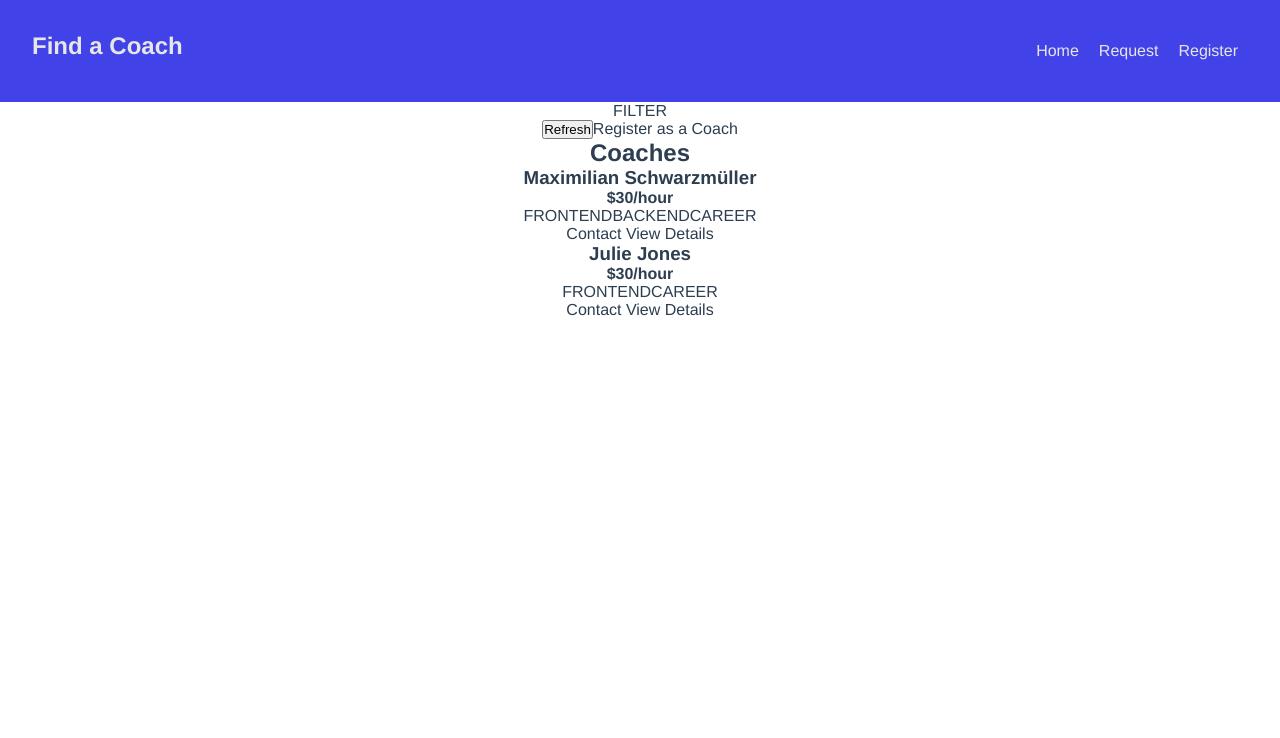
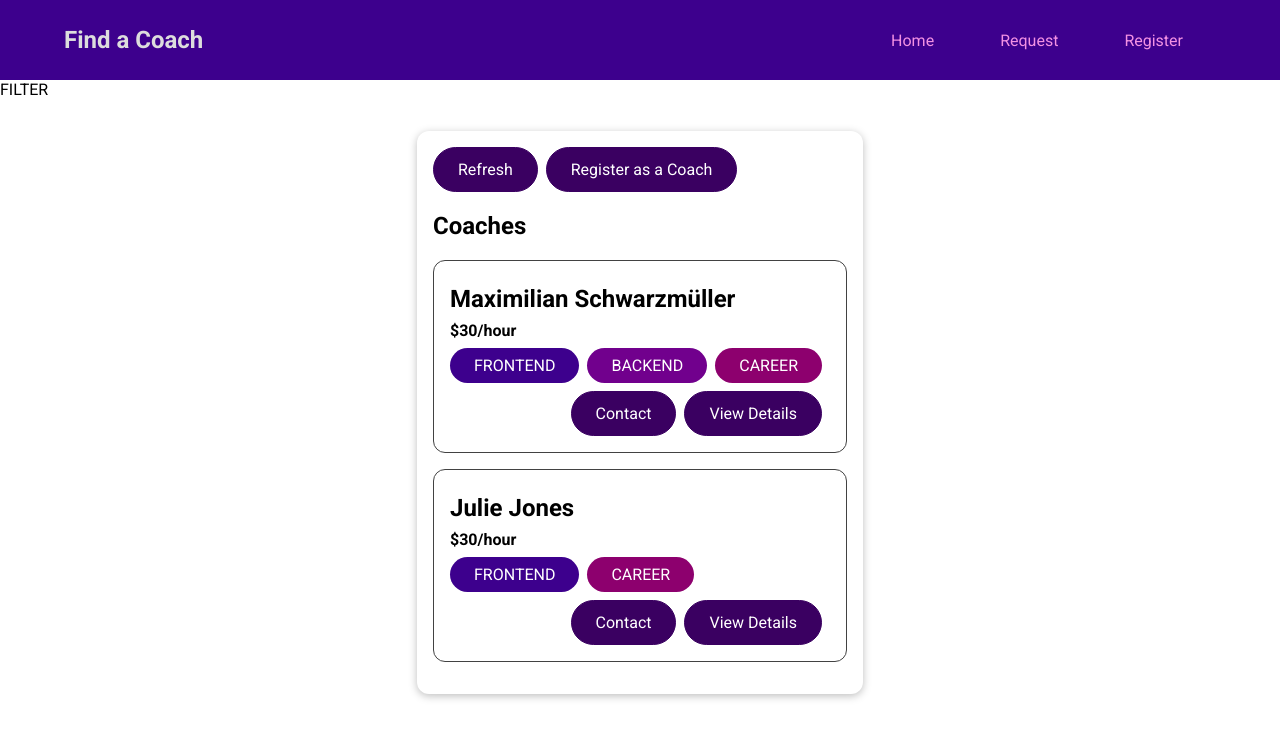
Before and after one commit to IamMK/FindaCoach, a Vue app: page /coaches in a window 1280 px wide. Shown: the top 738 px of the page. Built offline with nearby package versions, Linux system fonts and the light colour scheme.

Commit message:
Css styled

```diff
--- a/src/App.vue
+++ b/src/App.vue
@@ -13,22 +13,18 @@ export default {
 };
 </script>
 
-<style lang="scss">
+<style>
+@import url("https://fonts.googleapis.com/css2?family=Roboto:wght@400;700&display=swap");
+
 * {
-  margin: 0;
-  padding: 0;
   box-sizing: border-box;
 }
 
-#app {
-  font-family: Avenir, Helvetica, Arial, sans-serif;
-  -webkit-font-smoothing: antialiased;
-  -moz-osx-font-smoothing: grayscale;
-  text-align: center;
-  color: #2c3e50;
+html {
+  font-family: "Roboto", sans-serif;
 }
-a {
-  color: inherit;
-  text-decoration: none;
+
+body {
+  margin: 0;
 }
 </style>
--- a/src/components/coaches/CoachItem.vue
+++ b/src/components/coaches/CoachItem.vue
@@ -2,7 +2,6 @@
   <li>
     <h3>{{ fullName }}</h3>
     <h4>${{ rate }}/hour</h4>
-  </li>
     <div>
       <base-badge
         v-for="area in areas"
@@ -15,6 +14,7 @@
       <base-button link :to="coachContactLink"> Contact </base-button>
       <base-button link :to="coachDetailLink">View Details</base-button>
     </section>
+  </li>
 </template>
 
 <script lang="ts">
@@ -41,3 +41,30 @@ export default defineComponent({
   },
 });
 </script>
+
+<style scoped lang="scss">
+li {
+  margin: 1rem 0;
+  border: 1px solid #424242;
+  border-radius: 12px;
+  padding: 1rem;
+}
+
+h3 {
+  font-size: 1.5rem;
+}
+
+h3,
+h4 {
+  margin: 0.5rem 0;
+}
+
+div {
+  margin: 0.5rem 0;
+}
+
+.actions {
+  display: flex;
+  justify-content: flex-end;
+}
+</style>
--- a/src/components/layout/TheHeader.vue
+++ b/src/components/layout/TheHeader.vue
@@ -18,27 +18,63 @@
 </template>
 
 <style lang="scss">
-.header {
-  background-color: rgb(66, 66, 233);
-  padding: 2em;
-  color: rgb(230, 230, 230);
-  .navigation {
-    display: flex;
-    flex-direction: row;
-    justify-content: space-between;
-    &__linkWrapper {
-      display: flex;
-      flex-direction: row;
-      justify-content: space-between;
-      list-style: none;
-    }
-    &__link {
-      padding: 10px;
-      a {
-        width: 100%;
-        height: 100%;
-      }
-    }
-  }
+header {
+  width: 100%;
+  height: 5rem;
+  background-color: #3d008d;
+  display: flex;
+  justify-content: center;
+  align-items: center;
+  color: #ddd;
+}
+
+header a {
+  text-decoration: none;
+  color: #f391e3;
+  display: inline-block;
+  padding: 0.75rem 1.5rem;
+  border: 1px solid transparent;
+}
+
+a:active,
+a:hover,
+a.router-link-active {
+  border: 1px solid #f391e3;
+}
+
+h1 {
+  margin: 0;
+}
+
+h1 a {
+  color: white;
+  margin: 0;
+}
+
+h1 a:hover,
+h1 a:active,
+h1 a.router-link-active {
+  border-color: transparent;
+}
+
+header nav {
+  width: 90%;
+  margin: auto;
+  display: flex;
+  justify-content: space-between;
+  align-items: center;
+}
+
+header ul {
+  list-style: none;
+  margin: 0;
+  padding: 0;
+  display: flex;
+  justify-content: center;
+  align-items: center;
+}
+
+li {
+  margin: 0 0.5rem;
 }
 </style>
--- a/src/components/ui/BaseBadge.vue
+++ b/src/components/ui/BaseBadge.vue
@@ -20,3 +20,29 @@ export default defineComponent({
   },
 });
 </script>
+
+<style lang="scss" scoped>
+.badge {
+  background-color: #ccc;
+  color: #252525;
+  border-radius: 30px;
+  padding: 0.5rem 1.5rem;
+  display: inline-block;
+  margin-right: 0.5rem;
+}
+
+.frontend {
+  background-color: #3d008d;
+  color: white;
+}
+
+.backend {
+  background-color: #71008d;
+  color: white;
+}
+
+.career {
+  background-color: #8d006e;
+  color: white;
+}
+</style>
--- a/src/components/ui/BaseButton.vue
+++ b/src/components/ui/BaseButton.vue
@@ -1,8 +1,10 @@
 <template>
-  <button v-if="!link" :class="mode">
+  <button class="button" v-if="!link" :class="'button--' + mode">
     <slot></slot>
   </button>
-  <router-link v-else :to="to" :class="mode"><slot></slot></router-link>
+  <router-link class="button" v-else :to="to" :class="'button--' + mode"
+    ><slot></slot
+  ></router-link>
 </template>
 
 <script lang="ts">
@@ -26,3 +28,46 @@ export default {
   },
 };
 </script>
+
+<style lang="scss" scoped>
+button,
+a {
+  text-decoration: none;
+  padding: 0.75rem 1.5rem;
+  font: inherit;
+  background-color: #3a0061;
+  border: 1px solid #3a0061;
+  color: white;
+  cursor: pointer;
+  border-radius: 30px;
+  margin-right: 0.5rem;
+  display: inline-block;
+}
+
+a:hover,
+a:active,
+button:hover,
+button:active {
+  background-color: #270041;
+  border-color: #270041;
+}
+
+.flat {
+  background-color: transparent;
+  color: #3a0061;
+  border: none;
+}
+
+.outline {
+  background-color: transparent;
+  border-color: #270041;
+  color: #270041;
+}
+
+.flat:hover,
+.flat:active,
+.outline:hover,
+.outline:active {
+  background-color: #edd2ff;
+}
+</style>
--- a/src/components/ui/BaseCard.vue
+++ b/src/components/ui/BaseCard.vue
@@ -3,3 +3,13 @@
     <slot></slot>
   </section>
 </template>
+
+<style lang="scss" scoped>
+.card {
+  border-radius: 12px;
+  box-shadow: 0 2px 8px rgba(0, 0, 0, 0.26);
+  padding: 1rem;
+  margin: 2rem auto;
+  max-width: 40rem;
+}
+</style>
--- a/src/pages/coaches/CoachList.vue
+++ b/src/pages/coaches/CoachList.vue
@@ -40,3 +40,16 @@ export default {
   },
 };
 </script>
+
+<style lang="scss" scoped>
+ul {
+  list-style: none;
+  margin: 0;
+  padding: 0;
+}
+
+.controls {
+  display: flex;
+  justify-content: space-between;
+}
+</style>
```
Also changed, not shown: 1 other file (tests, documents, lock files or other folders). Lines whose indentation alone changed are shown as unchanged.
